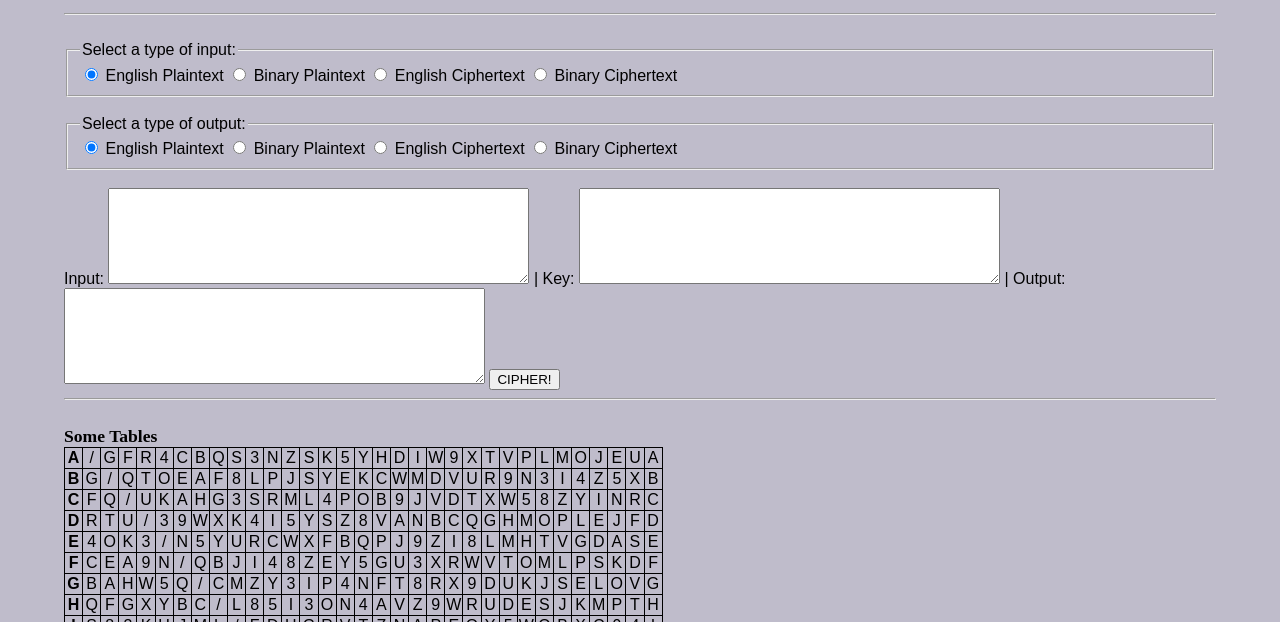
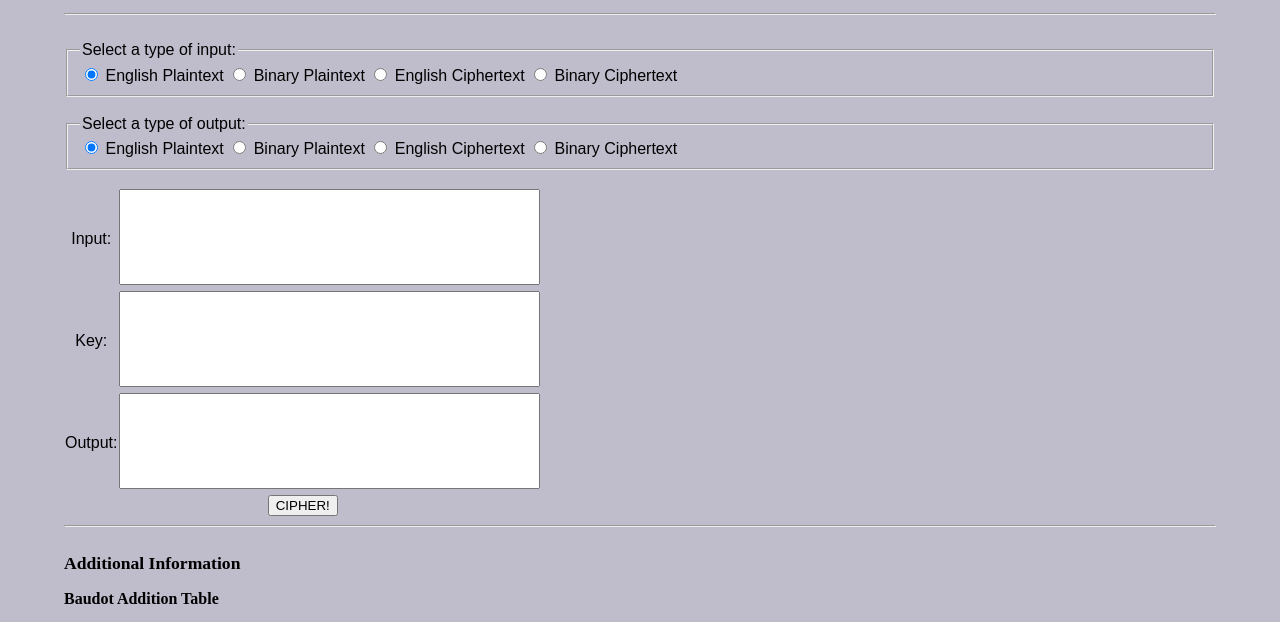
Before and after one commit to jonesa122/Baudot, a plain HTML site: page index.html in a window 1280 px wide. Shown: the part 98-720 px from the top of the page. Drawn offline with Linux system fonts and the light colour scheme.

Commit message:
Edit index.html and delete image
Made input look better

```diff
--- a/index.html
+++ b/index.html
@@ -1,3 +1,4 @@
+<!DOCTYPE html>
     <head>
         <title>Baudot Encode/Decode</title>
         <script type="text/javascript" src="baudot.js"></script>
@@ -17,7 +18,9 @@
 
             font-size: 1.1em;
             }
-        h3 {font-size: 1em; text-align: center;}
+            h3 {font-size: 1em; text-align: left;}
+
+
             li:not(:last-child) {
             margin-bottom: 10px;
             }
@@ -38,6 +41,18 @@
 
             td{
                 text-align: center;
+            }
+
+            #inputTable{
+                border: 0px;
+            }
+
+            #inputTable td{
+                border: 0px;
+            }
+
+            textarea{
+                resize: none;
             }
 
             </style>
@@ -77,16 +92,41 @@
             <label for="binaryCiphertextOutput">Binary Ciphertext</label>
         </fieldset>
         <br>
+        <table id="inputTable"><tbody>
+            <tr>
+                <td>
                     <label for="plaintextInput">Input:</label>
+                </td>
+                <td>
                     <textarea id = "plaintextInput" cols="50" rows="6"></textarea>
-    <label for="keyInput"> |  Key:</label>
+                </td>
+            </tr>
+            <tr>
+                <td>
+                    <label for="keyInput">Key:</label>
+                </td>
+                <td>
                     <textarea id = "keyInput" cols="50" rows="6"></textarea>
-    <label for="binary"> |  Output:</label>
-    <textarea id = "binary" cols="50" rows="6"></textarea>
+                </td>
+            </tr>
+            <tr>
+                <td>
+                    <label for="binary">Output:</label>
+                </td>
+                <td>
+                    <textarea id = "binary" cols="50" rows="6" readonly></textarea>
+                </td>
+            </tr>
+            <tr>
+                <td colspan="2">
                     <input type= "button" value = "CIPHER!" onclick="document.getElementById('binary').innerHTML = determineInputOutput(document.getElementsByName('input'), document.getElementsByName('output'), document.getElementById('plaintextInput').value, document.getElementById('keyInput').value)">
+                </td>
+            </tr>
+        </tbody></table>
         <hr>
         <br>
-    <h2>Some Tables</h2><br>
+        <h2>Additional Information</h2><br>
+        <h3>Baudot Addition Table</h3>
         <table><tbody>
             <tr>
             <th>A</th>
@@ -1247,3 +1287,4 @@
         <img src="BaudotEncoding.PNG" alt="Baudot Encoding"><img>
         </pre>
     </body>
+</html>
```
Also changed, not shown: BaudotTable.PNG (deleted). Lines whose indentation alone changed are shown as unchanged.
